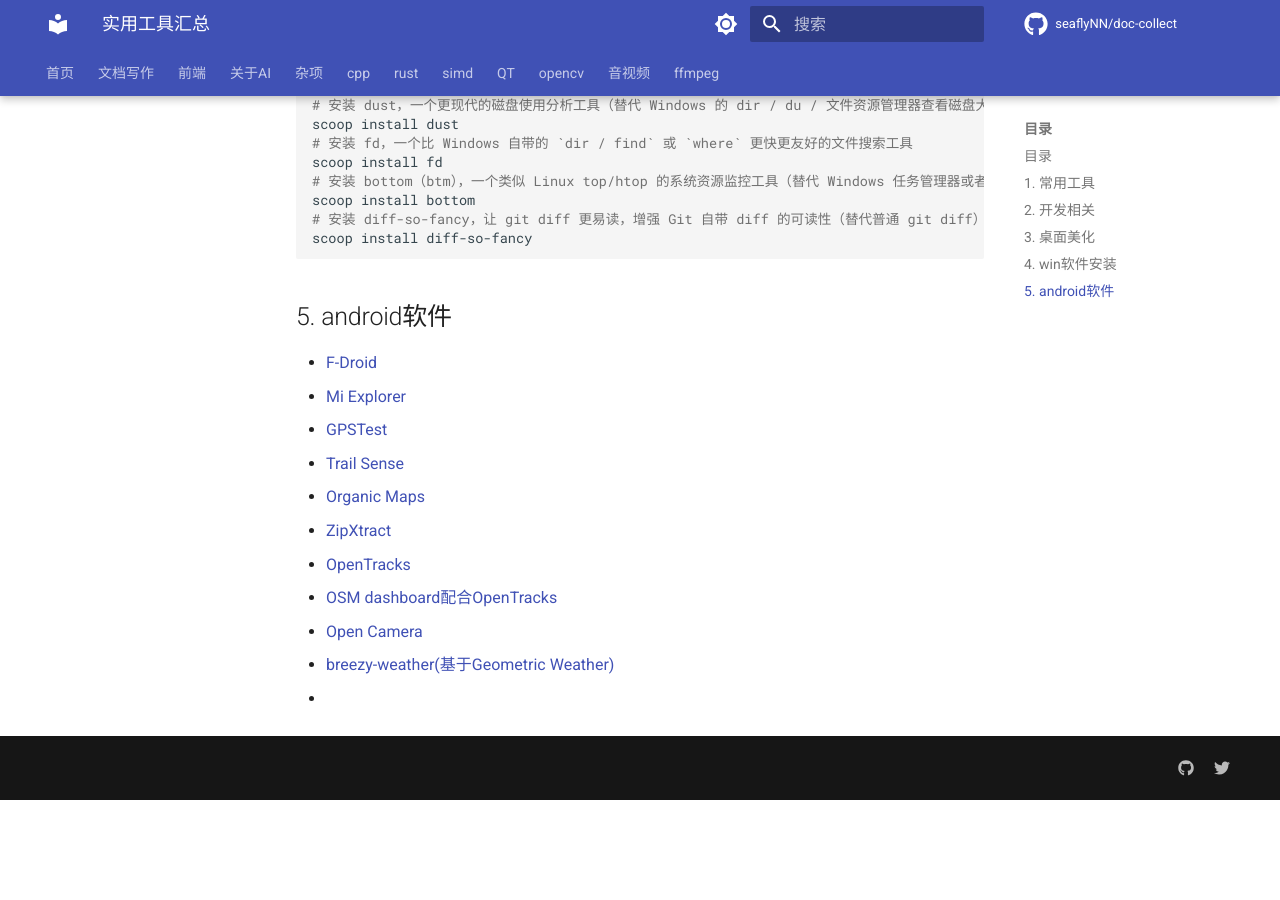
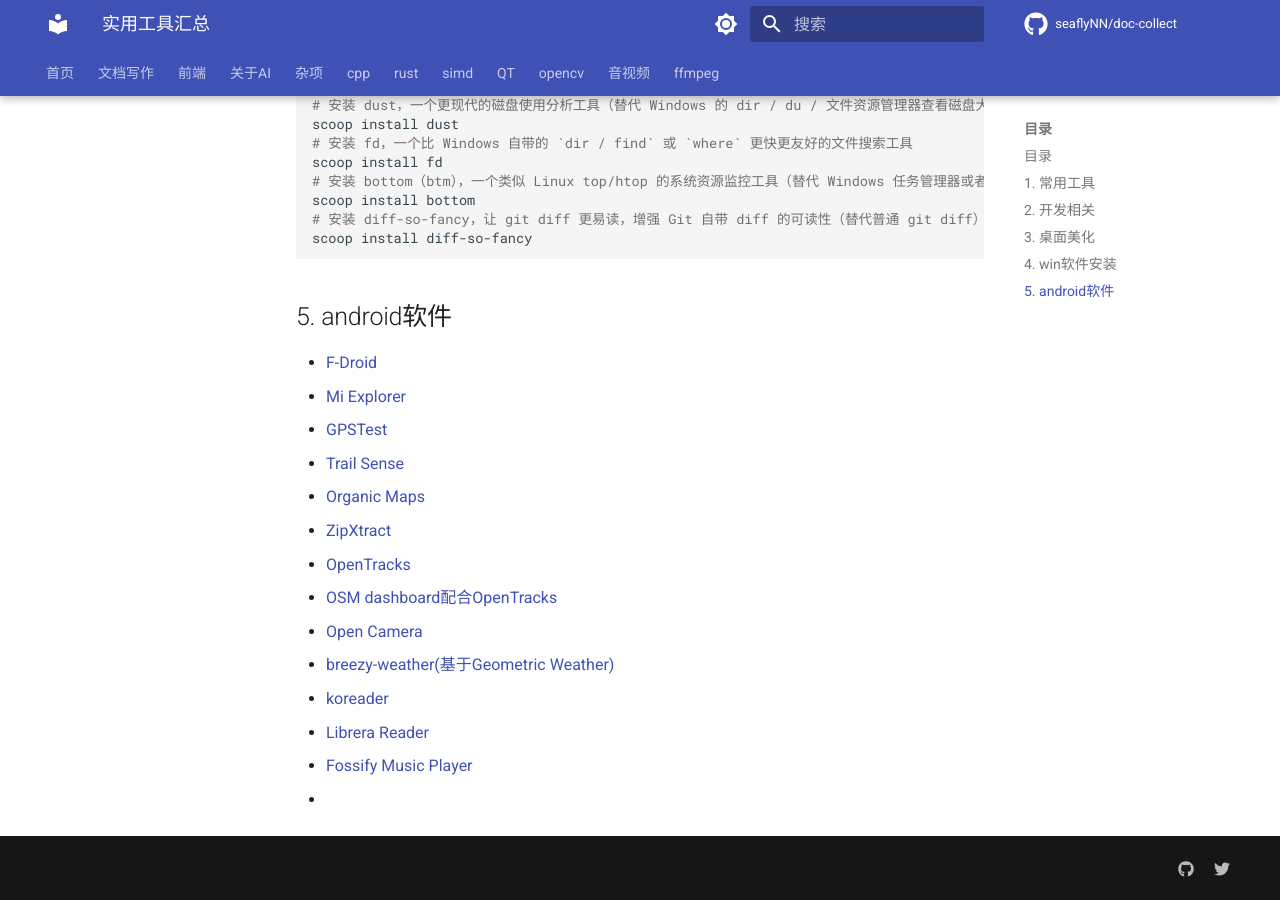
Before and after one commit to seaflyNN/doc-collect, an MkDocs documentation site: the page built from docs/杂项/实用工具汇总.md, in a window 1280 px wide and 900 px high, scrolled down 1770 px. Built offline with MkDocs 1.6.1 and Material for MkDocs 9.7.7, drawn with Linux system fonts in a browser that asks for light colours; comment, search, counter and statistics services are not loaded; before the commit the page ends 2570 px from its top, so only the background shows below that.

Commit message:
[feat] 新增多个阅读和音乐播放器应用链接，包括KoReader、Librera Reader和Fossify Music Player，进一步丰富文档内容，提升用户体验。

```diff
--- a/docs/杂项/实用工具汇总.md
+++ b/docs/杂项/实用工具汇总.md
@@ -80,4 +80,7 @@ scoop install diff-so-fancy
 + [OSM dashboard配合OpenTracks](https://f-droid.org/en/packages/de.storchp.opentracks.osmplugin/)
 + [Open Camera](https://f-droid.org/en/packages/net.sourceforge.opencamera/)
 + [breezy-weather(基于Geometric Weather)](https://github.com/breezy-weather/breezy-weather)
++ [koreader](https://f-droid.org/en/packages/org.koreader.launcher.fdroid/)
++ [Librera Reader](https://f-droid.org/en/packages/com.foobnix.pro.pdf.reader/)
++ [Fossify Music Player](https://github.com/FossifyOrg/Music-Player)
 +
```
